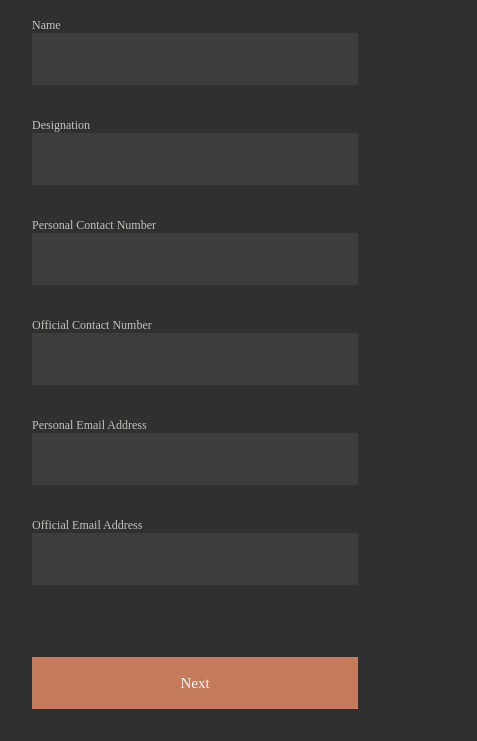
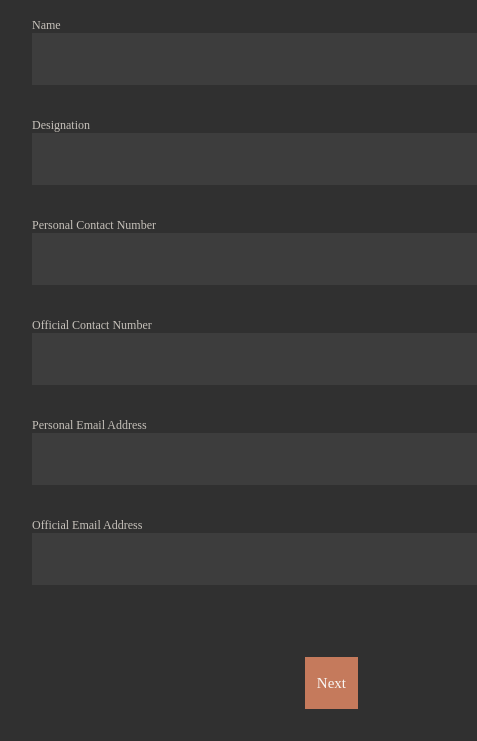
Before and after one commit to shishirneupane/personal-details-css, a plain HTML site: page index2.html in a window 390 px wide. Shown: the part 207-948 px from the top of the page, 477 px wide, since content can reach past the window. Drawn offline with Linux system fonts and the light colour scheme; a web font is replaced by a local one.

Commit message:
style2.css changes

```diff
--- a/index2.html
+++ b/index2.html
@@ -4,7 +4,7 @@
 		<meta charset="UTF-8" />
 		<meta http-equiv="X-UA-Compatible" content="IE=edge" />
 		<meta name="viewport" content="width=device-width, initial-scale=1.0" />
-    <title>Personal Details</title>
+		<title>Personal Information</title>
 		<link rel="stylesheet" href="/style2.css" />
 	</head>
 	<body>
@@ -12,10 +12,9 @@
 			<section class="first">
 				<div class="first__first">
 					<h4>1 of 5</h4>
-          <h1>Personal Details</h1>
+					<h1>Personal Information</h1>
 					<p>
-            Instructions: Amet minim mollit non deserunt ullamco est sit aliqua
-            dolor do amet sint.
+						Instructions: Amet minim mollit non deserunt ullamco est sit aliqua dolor do amet sint.
 					</p>
 				</div>
 				<div>
--- a/style2.css
+++ b/style2.css
@@ -1,9 +1,15 @@
+@font-face {
+	font-family: 'FT Base';
+	src: url('fonts/FTBase-Regular.woff2') format('woff2');
+	/* font-family: 'Poppins';
+	src: url(https://fonts.gstatic.com/s/poppins/v19/pxiEyp8kv8JHgFVrJJfecg.woff2) format('woff2'); */
+}
+
 html,
 body {
 	padding: 0;
 	margin: 0;
-  font-family: -apple-system, BlinkMacSystemFont, Segoe UI, Roboto, Oxygen,
-    Ubuntu, Cantarell, Fira Sans, Droid Sans, Helvetica Neue, sans-serif;
+	font-family: 'FT Base';
 	background: #303030;
 }
 
@@ -20,7 +26,7 @@ a {
 }
 
 h4 {
-  font-family: FT Base;
+	font-family: 'FT Base';
 	font-size: 16px;
 	font-weight: 400;
 	line-height: 16px;
@@ -30,7 +36,7 @@ h4 {
 }
 
 h1 {
-  font-family: FT Base;
+	font-family: 'FT Base';
 	font-size: 36px;
 	font-weight: 400;
 	line-height: 36px;
@@ -40,7 +46,7 @@ h1 {
 }
 
 p {
-  font-family: FT Base;
+	font-family: 'FT Base';
 	font-size: 14px;
 	font-weight: 400;
 	line-height: 18px;
@@ -50,7 +56,7 @@ p {
 }
 
 label {
-  font-family: FT Base;
+	font-family: 'FT Base';
 	font-size: 12px;
 	font-weight: 400;
 	line-height: 16px;
@@ -70,8 +76,8 @@ input {
 	padding: 1rem 0.75rem;
 }
 
-input[type="button"] {
-  font-family: FT Base;
+input[type='button'] {
+	font-family: 'FT Base';
 	font-size: 15px;
 	font-weight: 400;
 	line-height: 16px;
@@ -114,6 +120,7 @@ input[type="button"] {
 	-webkit-box-flex: 2;
 	-ms-flex: 2;
 	flex: 2;
+	width: 100%;
 }
 
 .first__first {
@@ -163,19 +170,7 @@ input[type="button"] {
 		-ms-flex-direction: column;
 		flex-direction: column;
 	}
-  .first__second {
-    display: block;
-    width: 100%;
-  }
 	.first__second input {
-    width: 100%;
-  }
-
-  input {
-    width: 100%;
-  }
-
-  .flex__item {
 		width: 100%;
 	}
 }
```
Also changed, not shown: 1 other file. Lines whose indentation alone changed are shown as unchanged.
